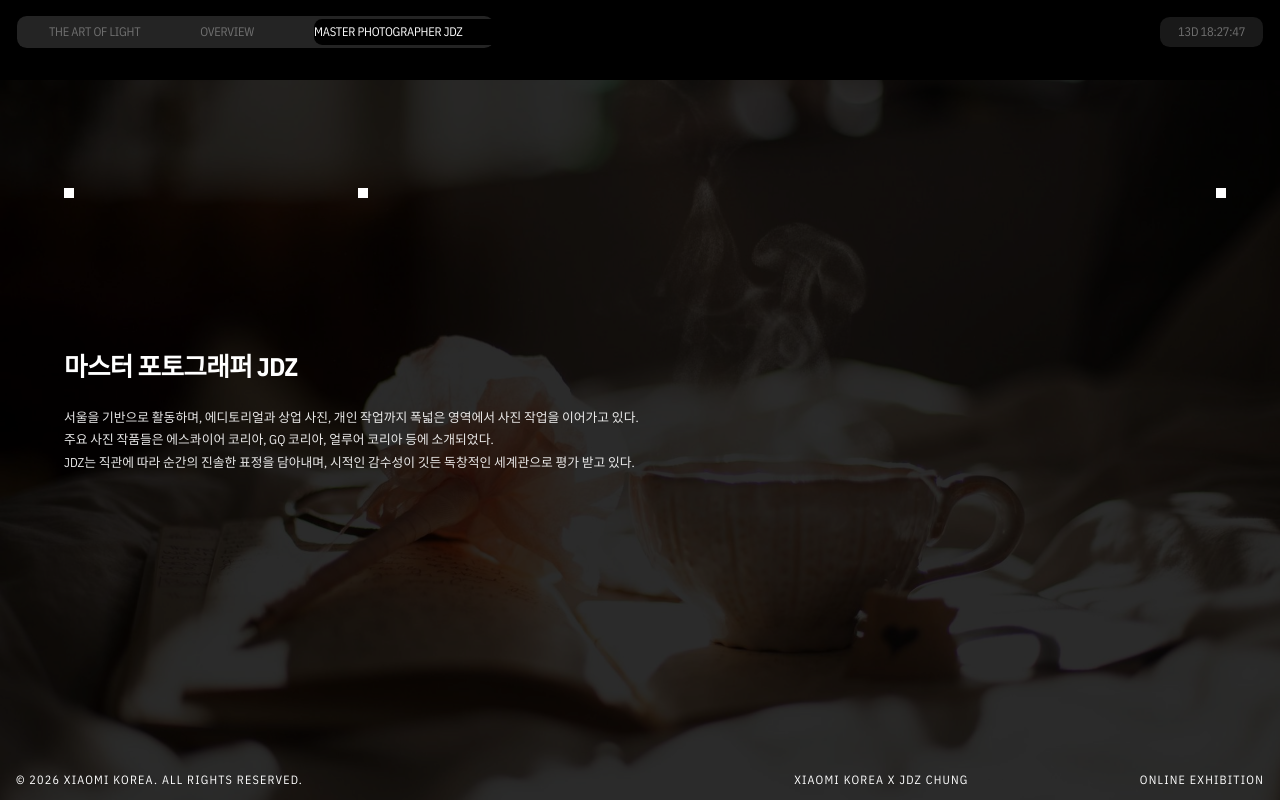
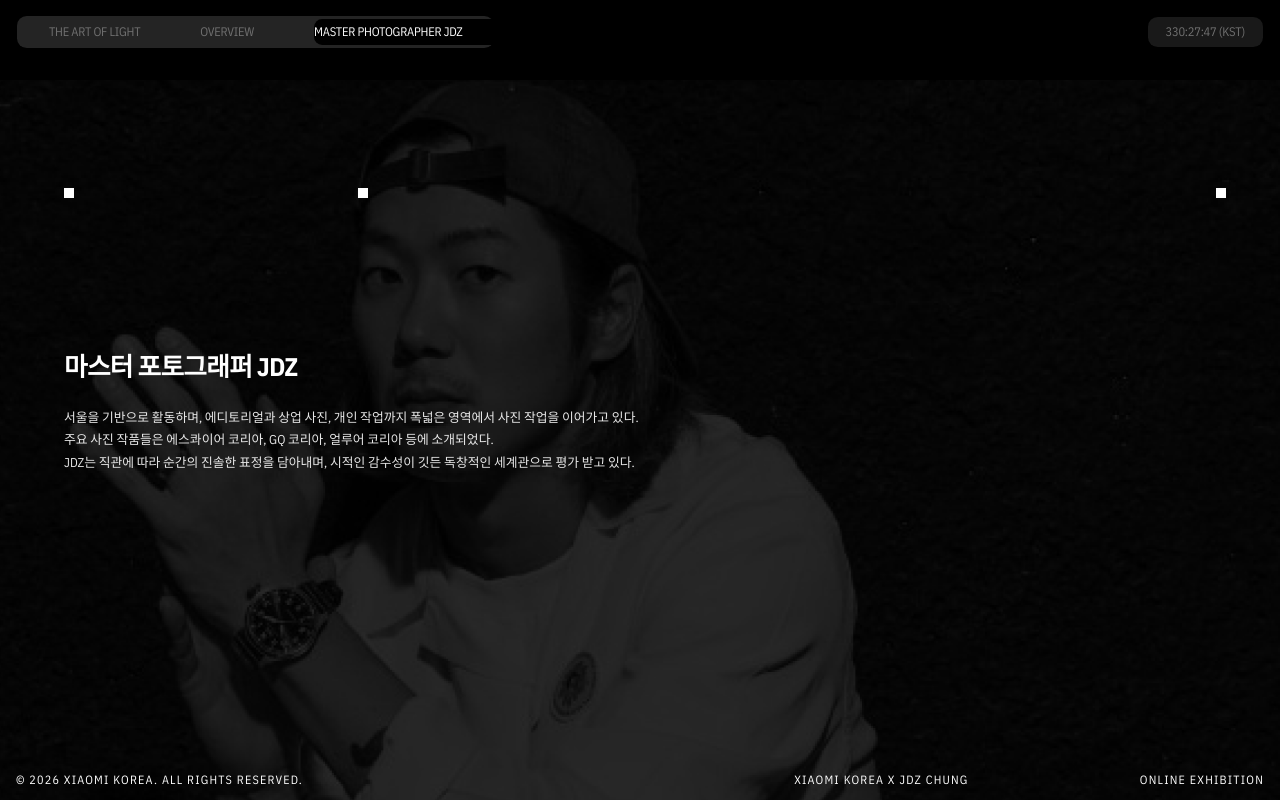
Before and after one commit to CodyMan0/minji-website, a Next.js app: page /master in a window 1280 px wide. Built offline with nearby package versions, Linux system fonts and the light colour scheme.

Commit message:
feat : 카운팅 페이지 UI 구현

```diff
--- a/src/app/(exhibition)/gallery/page.tsx
+++ b/src/app/(exhibition)/gallery/page.tsx
@@ -10,8 +10,20 @@ import { useTypewriter } from "@/hooks/useTypewriter";
 
 // Repeating aspect ratio pattern for visual variety
 const ASPECT_PATTERNS = [
-  ["aspect-[4/3]", "aspect-[3/4]", "aspect-square", "aspect-[3/4]", "aspect-[4/3]"],
-  ["aspect-square", "aspect-[4/3]", "aspect-[2/3]", "aspect-[4/3]", "aspect-square"],
+  [
+    "aspect-[4/3]",
+    "aspect-[3/4]",
+    "aspect-square",
+    "aspect-[3/4]",
+    "aspect-[4/3]",
+  ],
+  [
+    "aspect-square",
+    "aspect-[4/3]",
+    "aspect-[2/3]",
+    "aspect-[4/3]",
+    "aspect-square",
+  ],
 ];
 
 const COLUMNS = 5;
@@ -23,18 +35,18 @@ function TypingTextSection() {
   const { displayText: line1, isComplete: line1Done } = useTypewriter(
     "WHAT DO YOU THINK IT WAS SHOT ON?",
     60,
-    isInView ? 0 : 999999
+    isInView ? 0 : 999999,
   );
   const { displayText: line2 } = useTypewriter(
     "WAIT FOR THE FINAL REVEAL",
     60,
-    line1Done ? 400 : 999999
+    line1Done ? 400 : 999999,
   );
 
   return (
     <section
       ref={sectionRef}
-      className="py-24 flex flex-col items-center justify-center gap-3 px-8"
+      className=" flex flex-col items-center justify-center gap-3 px-8"
     >
       <p
         className="uppercase text-center text-white flex items-center justify-center"
@@ -111,7 +123,7 @@ export default function GalleryPage() {
       if (nextIndex < 0 || nextIndex >= photos.length) return;
       setSelectedIndex(nextIndex);
     },
-    [selectedIndex]
+    [selectedIndex],
   );
 
   const handleClose = useCallback(() => {
@@ -120,7 +132,7 @@ export default function GalleryPage() {
 
   return (
     <>
-      <section className="min-h-screen px-4 md:px-6 lg:px-8 pt-24 pb-16">
+      <section className="h-screen px-4 md:px-6 lg:px-8 pt-24 pb-16">
         <div className="w-full grid grid-cols-2 md:grid-cols-5 gap-3 md:gap-4 items-start">
           {photos.map((photo, i) => {
             const rowIndex = Math.floor(i / COLUMNS);
--- a/src/app/(exhibition)/master/page.tsx
+++ b/src/app/(exhibition)/master/page.tsx
@@ -7,11 +7,11 @@ import { ARTIST } from "@/lib/constants";
 
 /* ── Intro animation timing (seconds) ── */
 const SQUARE1_APPEAR = 0.3;
-const BLINK_START = 0.8;
-const BLINK_DURATION = 0.25;
+const BLINK_START = 0.4;
+const BLINK_DURATION = 0.1;
 const BLINK_COUNT = 3;
-const SQUARE2_APPEAR = BLINK_START + BLINK_COUNT * BLINK_DURATION * 2 + 0.3;
-const SQUARE3_APPEAR = SQUARE2_APPEAR + 0.6;
+const SQUARE2_APPEAR = BLINK_START + BLINK_COUNT * BLINK_DURATION * 2 + 0.1;
+const SQUARE3_APPEAR = SQUARE2_APPEAR + 0.2;
 const CONTENT_FADE_IN = SQUARE3_APPEAR + 0.8;
 
 const WHEEL_THRESHOLD = 50;
@@ -78,11 +78,11 @@ export default function MasterPage() {
       <motion.div
         className="absolute inset-0"
         initial={{ opacity: 0 }}
-        animate={{ opacity: phase >= 4 ? 0.17 : 0 }}
+        animate={{ opacity: phase >= 4 ? 1 : 0 }}
         transition={{ duration: 1.5, ease: "easeOut" }}
       >
         <Image
-          src="/images/hero.jpg"
+          src="/images/master-jdz.png"
           alt="JDZ CHUNG"
           fill
           className="object-cover object-top"
@@ -101,30 +101,39 @@ export default function MasterPage() {
             phase >= 1
               ? {
                   opacity:
-                    phase >= 2
-                      ? 1
-                      : [0, 1, 1, 0, 0, 1, 1, 0, 0, 1, 1, 0, 0, 1],
+                    phase >= 2 ? 1 : [0, 1, 1, 0, 0, 1, 1, 0, 0, 1, 1, 0, 0, 1],
                 }
               : { opacity: 0 }
           }
           transition={
             phase >= 2
               ? { duration: 0.3 }
-              : { duration: BLINK_COUNT * BLINK_DURATION * 2 + 0.4, ease: "linear" }
+              : {
+                  duration: BLINK_COUNT * BLINK_DURATION * 2 + 0.4,
+                  ease: "linear",
+                }
           }
         />
         <motion.span
           className="absolute w-[10px] h-[10px] bg-white"
           style={{ top: "15%" }}
           initial={{ opacity: 0, left: "5%" }}
-          animate={phase >= 2 ? { opacity: 1, left: "28%" } : { opacity: 0, left: "5%" }}
+          animate={
+            phase >= 2
+              ? { opacity: 1, left: "28%" }
+              : { opacity: 0, left: "5%" }
+          }
           transition={{ duration: 0.5, ease: "easeOut" }}
         />
         <motion.span
           className="absolute w-[10px] h-[10px] bg-white"
           style={{ top: "15%" }}
           initial={{ opacity: 0, left: "28%" }}
-          animate={phase >= 3 ? { opacity: 1, left: "95%" } : { opacity: 0, left: "28%" }}
+          animate={
+            phase >= 3
+              ? { opacity: 1, left: "95%" }
+              : { opacity: 0, left: "28%" }
+          }
           transition={{ duration: 0.6, ease: "easeOut" }}
         />
       </div>
--- a/src/components/layout/Navigation.tsx
+++ b/src/components/layout/Navigation.tsx
@@ -54,11 +54,10 @@ export default function Navigation() {
     return () => window.removeEventListener("resize", measureActiveTab);
   }, [measureActiveTab]);
 
+  const totalHours = days * 24 + hours;
   const countdown = isExpired
     ? "LIVE"
-    : days > 0
-      ? `${days}D ${padTwo(hours)}:${padTwo(minutes)}:${padTwo(seconds)}`
-      : `${padTwo(hours)}:${padTwo(minutes)}:${padTwo(seconds)}`;
+    : `${padTwo(totalHours)}:${padTwo(minutes)}:${padTwo(seconds)} (KST)`;
 
   return (
     <motion.nav
```
Also changed, not shown: .omc/state/subagent-tracking.json, public/images/master-jdz.png (added).
